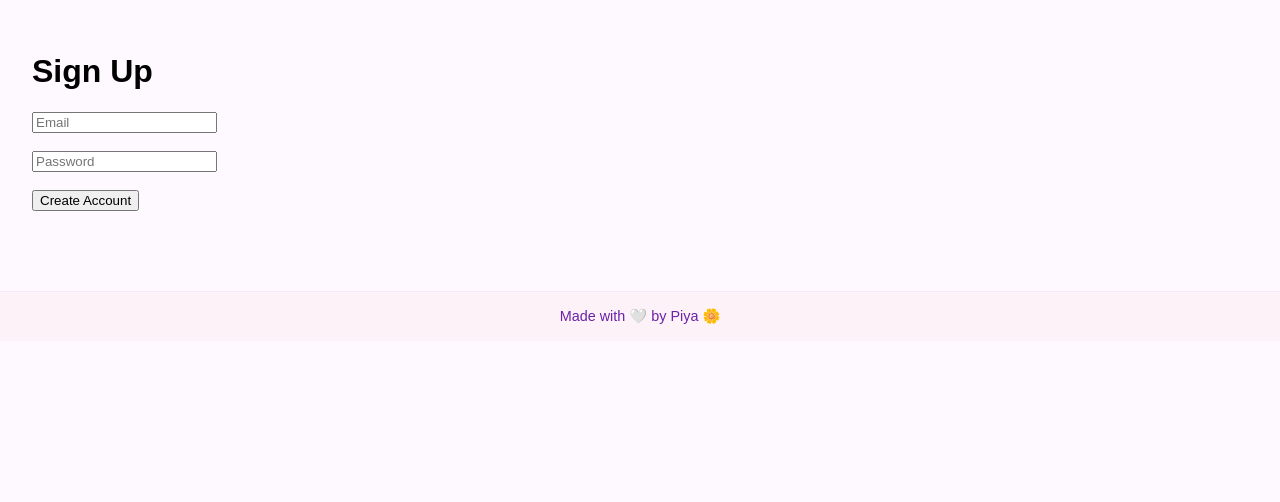
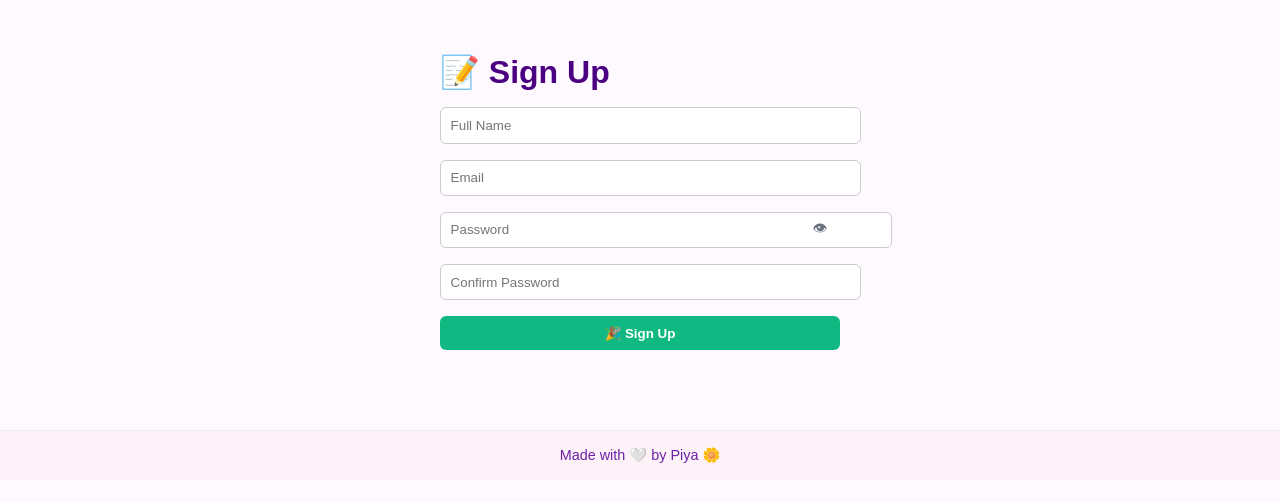
Before and after one commit to piyabhalla/piyapp, a Next.js app: page /signup in a window 1280 px wide. Shown: the top 502 px of the page. Built offline with nearby package versions, Linux system fonts and the light colour scheme.

Commit message:
Initial commit

```diff
--- a/app/signup/page.js
+++ b/app/signup/page.js
@@ -1,32 +1,134 @@
 'use client';
 import { useState } from 'react';
 import { createUserWithEmailAndPassword } from 'firebase/auth';
-import { auth } from '../../firebase';
+import { auth, db } from '../../firebase';
+import { collection, addDoc } from 'firebase/firestore';
 
 export default function SignupPage() {
   const [email, setEmail] = useState('');
   const [password, setPassword] = useState('');
+  const [confirmPassword, setConfirmPassword] = useState('');
+  const [showPassword, setShowPassword] = useState(false);
+  const [name, setName] = useState('');
 
-  const handleSignup = () => {
-    createUserWithEmailAndPassword(auth, email, password)
-      .then(() => alert("Signup successful!"))
-      .catch(err => alert(err.message));
+  const handleSignup = async () => {
+    if (!email || !password || !confirmPassword || !name) {
+      alert('Please fill all fields');
+      return;
+    }
+
+    if (password !== confirmPassword) {
+      alert('Passwords do not match!');
+      return;
+    }
+
+    try {
+      const userCredential = await createUserWithEmailAndPassword(auth, email, password);
+      const user = userCredential.user;
+
+      await addDoc(collection(db, 'profiles'), {
+        uid: user.uid,
+        email: user.email,
+        name: name,
+      });
+
+      alert('Signup successful!');
+      window.location.href = '/feed';
+    } catch (error) {
+      alert(error.message);
+    }
   };
 
   return (
-    <div style={{ padding: '2rem' }}>
-      <h1>Sign Up</h1>
+    <div style={{ padding: '2rem', maxWidth: '400px', margin: 'auto' }}>
+      <h1 style={{ marginBottom: '1rem', color: '#4b0082' }}>📝 Sign Up</h1>
+
+      <input
+        type="text"
+        placeholder="Full Name"
+        value={name}
+        onChange={(e) => setName(e.target.value)}
+        style={{
+          width: '100%',
+          padding: '0.6rem',
+          marginBottom: '1rem',
+          borderRadius: '6px',
+          border: '1px solid #ccc',
+        }}
+      />
+
       <input
         type="email"
         placeholder="Email"
+        value={email}
         onChange={(e) => setEmail(e.target.value)}
-      /><br /><br />
+        style={{
+          width: '100%',
+          padding: '0.6rem',
+          marginBottom: '1rem',
+          borderRadius: '6px',
+          border: '1px solid #ccc',
+        }}
+      />
+
+      <div style={{ position: 'relative', marginBottom: '1rem' }}>
+        <input
+          type={showPassword ? 'text' : 'password'}
+          placeholder="Password"
+          value={password}
+          onChange={(e) => setPassword(e.target.value)}
+          style={{
+            width: '100%',
+            padding: '0.6rem',
+            borderRadius: '6px',
+            border: '1px solid #ccc',
+            paddingRight: '2.5rem',
+          }}
+        />
+        <span
+          onClick={() => setShowPassword(!showPassword)}
+          style={{
+            position: 'absolute',
+            top: '50%',
+            right: '0.8rem',
+            transform: 'translateY(-50%)',
+            cursor: 'pointer',
+            color: '#6b7280',
+            fontSize: '0.9rem',
+          }}
+        >
+          {showPassword ? '🙈' : '👁'}
+        </span>
+      </div>
+
       <input
-        type="password"
-        placeholder="Password"
-        onChange={(e) => setPassword(e.target.value)}
-      /><br /><br />
-      <button onClick={handleSignup}>Create Account</button>
+        type={showPassword ? 'text' : 'password'}
+        placeholder="Confirm Password"
+        value={confirmPassword}
+        onChange={(e) => setConfirmPassword(e.target.value)}
+        style={{
+          width: '100%',
+          padding: '0.6rem',
+          borderRadius: '6px',
+          border: '1px solid #ccc',
+          marginBottom: '1rem',
+        }}
+      />
+
+      <button
+        onClick={handleSignup}
+        style={{
+          backgroundColor: '#10b981',
+          color: 'white',
+          padding: '0.6rem',
+          border: 'none',
+          borderRadius: '6px',
+          width: '100%',
+          fontWeight: 'bold',
+        }}
+      >
+        🎉 Sign Up
+      </button>
     </div>
   );
 }
```
Also changed, not shown: app/login/page.js (+105 -10 lines).
